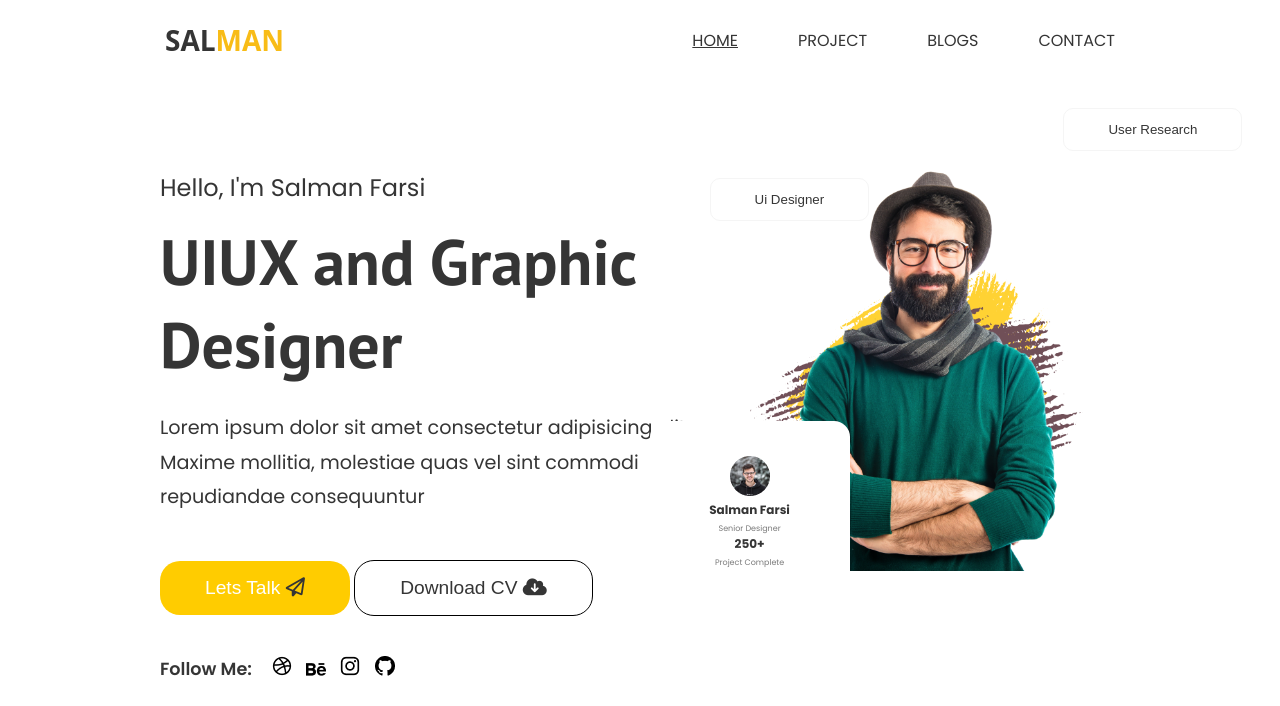
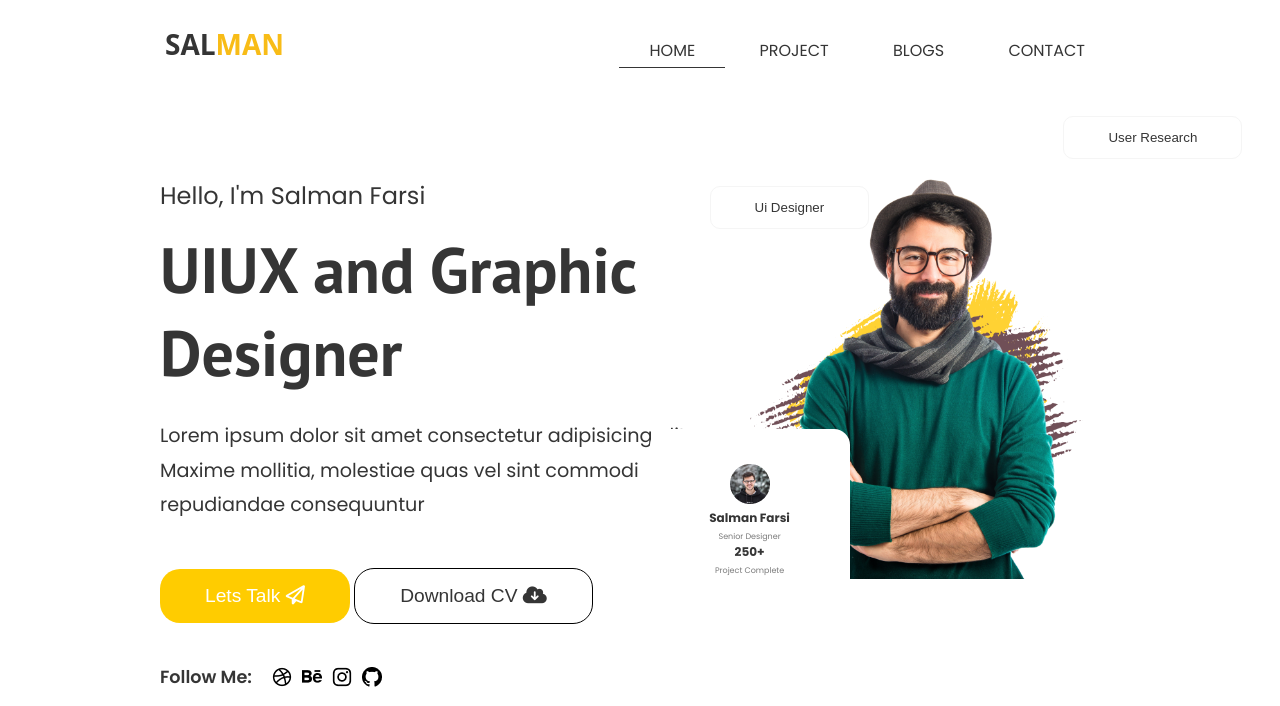
Before and after one commit to MMSFarsi/Creative-2nd-Portfolio, a plain HTML site: page index.html in a window 1280 px wide. Shown: the top 706 px of the page. Drawn offline with Linux system fonts and the light colour scheme; a web font is replaced by a local one.

Commit message:
issue fixed

```diff
--- a/index.html
+++ b/index.html
@@ -16,10 +16,10 @@
                 </div>
                 <div class="nav-links">
                     <ul>
-                        <li class="home">HOME</li>
-                        <li>PROJECT</li>
-                        <li>BLOGS</li>
-                        <li>CONTACT</li>
+                        <li class="home"><a href="#">HOME</a></li>
+                        <li><a href="#">PROJECT</a></li>
+                        <li><a href="#">BLOGS</a></li>
+                        <li><a href="#">CONTACT</a></li>
                     </ul>
                 </div>
                 <div class="hambarger none">
--- a/styles.css
+++ b/styles.css
@@ -39,16 +39,33 @@ nav{
 .nav-logo .man{
     color: #F8BC17;
 }
-ul{
-    display: flex;
-    gap: 60px;
+
+ul li{
+    display: inline-block;
+}
+ul li a{
+    display: block;
+
     color: #353535;
     font-family: "Poppins", sans-serif;
+    position:relative;
+    padding: 18px 30px 5px;
 
 }
-ul .home{
-    text-decoration: underline;
+ul li a::before{
+    content: "";
+    width: 0%;
+    height:1px ;
+    position: absolute;
+    bottom: 0;
+    left: 0;
+    background-color: #353535;
+    transition: 0.35s;
+}
 
+.home a::before,
+nav .nav-links li:hover a::before {
+  width: 100%;
 }
 
 
@@ -99,11 +116,15 @@ ul .home{
     font-weight: 500;
     margin-bottom: 40px;
     border: none;
+    cursor: pointer;
 }
 .second-btn{
     background-color: white;
     color: #353535;
     border: 1px solid black;
+}
+.fa-paper-plane{
+    color: white;
 }
 
 
@@ -129,8 +150,11 @@ ul .home{
     gap: 20px;
 }
 .follow-icon img{
+    margin-right: 10px;
+}
+.follow-icon{
     align-items: center;
-    margin-right: 10px;
+    display: flex;
 }
 .over-btn-one,.over-btn-two{
     position: relative;
@@ -223,10 +247,15 @@ background: linear-gradient(90deg, rgba(36,25,0,1) 0%, rgba(250,176,56,1) 0%, rg
     color: black;
     font-family: "Poppins", sans-serif;
     font-size: 1.25rem;
+    cursor: pointer;
+    transition: ease-in-out;
 
 }
-
-
+.about-btn:hover{
+    background-color: blanchedalmond;
+    color: #ff9100;
+    font-weight: 600;
+}
 
 
 /* Card Section */
@@ -319,28 +348,6 @@ width: 80%;
 .one{
     margin-right: 60px;
 }
-/* .help{
-    display: flex;
-    justify-content: space-between;
-    align-items: center;
-}
-.help-text{
-    text-align: end;
-    width: 50%;
-}
-.help-card .help-image{
-
-}
-.help-card{
-    display: flex;
-    width: 50%;
-    justify-content: right;
-
-}
-.help-image-text{
-    width: 200px;
-} */
-
 
 
 
@@ -405,6 +412,11 @@ width: 80%;
     }
     .about-text{
         text-align: center;
+
+    }
+    .about-text p{
+        text-align: justify;
+        margin: 5px 30px;
     }
 
 
```
